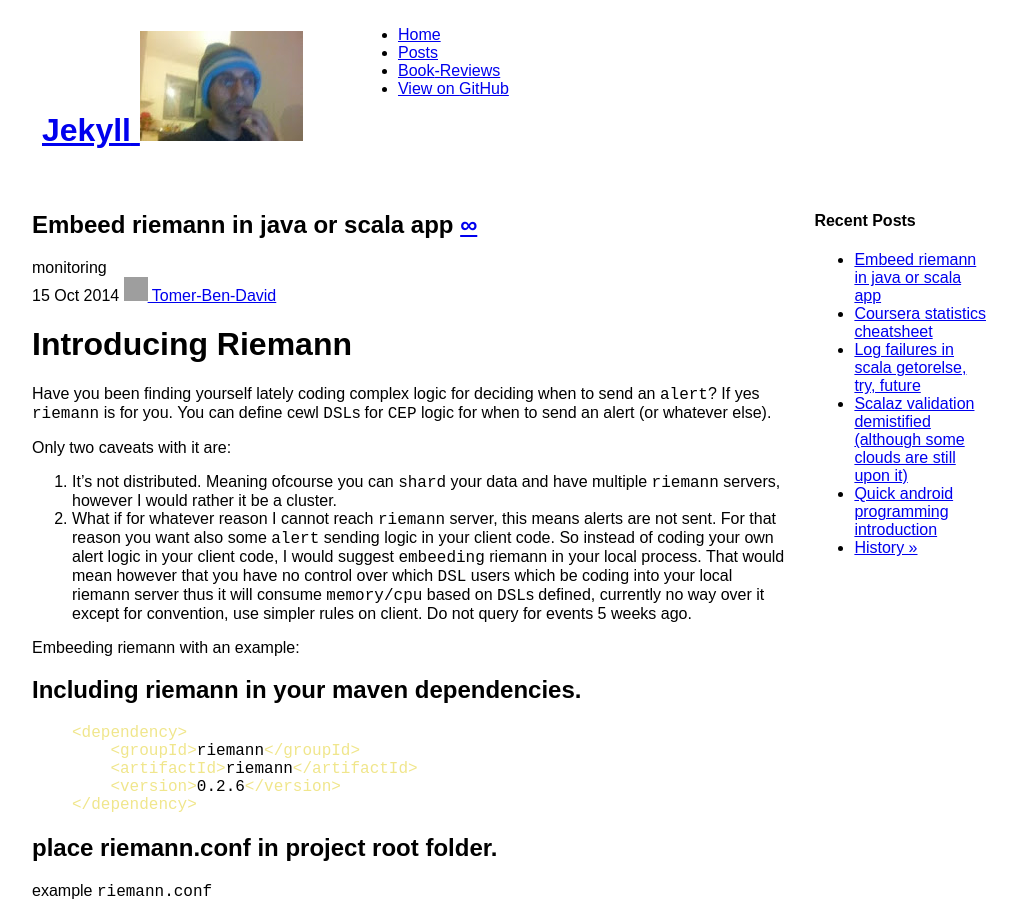
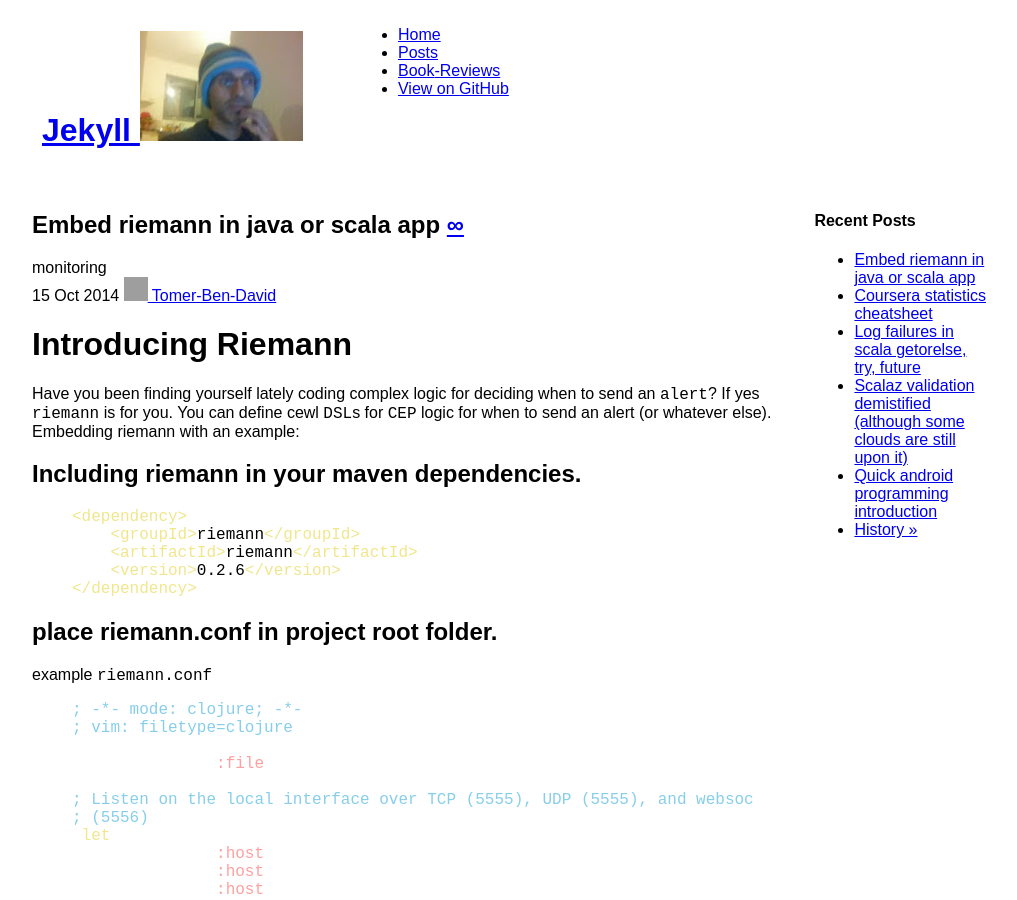
Before and after one commit to tomer-ben-david-archive/tomer-ben-david-archive.github.io, a Jekyll site: the page built from _posts/2014-10-15-embed-riemann-in-java-or-scala-app.md, in a window 1280 px wide and 900 px high. Shown: the whole window, without its empty margins (129-1146 px from the left). Built offline with Jekyll 4.4.1, drawn with Linux system fonts in a browser that asks for light colours; comment, search, counter and statistics services are not loaded; grey boxes are pictures that could not be loaded.

Commit message:
fix typo

```diff
--- a/_posts/2014-10-15-embeed-riemann-in-java-or-scala-app.md
+++ b/_posts/2014-10-15-embed-riemann-in-java-or-scala-app.md
@@ -1,6 +1,6 @@
 ---
 layout: news_item
-title: "Embeed riemann in java or scala app"
+title: "Embed riemann in java or scala app"
 date: "2014-10-15 02:22:12 +0200"
 author: Tomer-Ben-David
 version: 1.0.0
@@ -10,13 +10,7 @@ categories: [monitoring]
 # Introducing Riemann
 
 Have you been finding yourself lately coding complex logic for deciding when to send an `alert`? If yes `riemann` is for you.  You can define cewl `DSL`s for `CEP` logic for when to send an alert (or whatever else).
-
-Only two caveats with it are:
-
-1. It's not distributed.  Meaning ofcourse you can `shard` your data and have multiple `riemann` servers, however I would rather it be a cluster.
-2. What if for whatever reason I cannot reach `riemann` server, this means alerts are not sent.  For that reason you want also some `alert` sending logic in your client code.  So instead of coding your own alert logic in your client code, I would suggest `embeeding` riemann in your local process.  That would mean however that you have no control over which `DSL` users which be coding into your local riemann server thus it will consume `memory/cpu` based on `DSL`s defined, currently no way over it except for convention, use simpler rules on client.  Do not query for events 5 weeks ago.
-
-Embeeding riemann with an example:
+Embedding riemann with an example:
 
 ## Including riemann in your maven dependencies.
 
```
